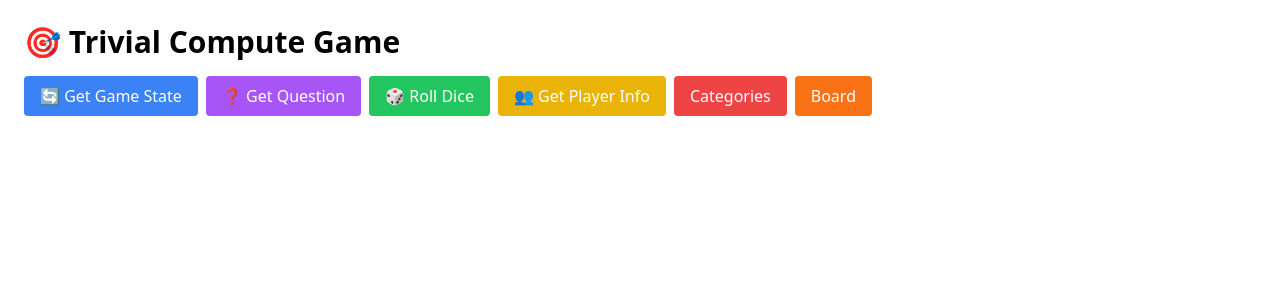
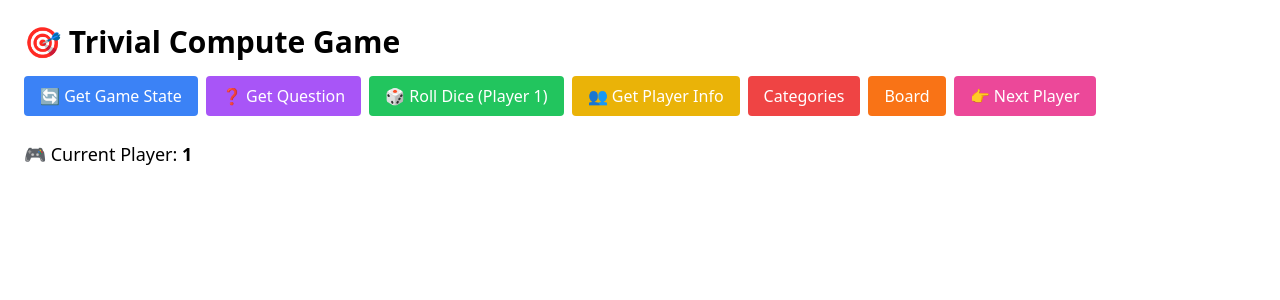
Before and after one commit to llvb418/Trivial-Compute, a React (Create React App) app in the folder frontend/: page /game/1 in a window 1280 px wide. Shown: the top 300 px of the page. Built offline with nearby package versions, Linux system fonts and the light colour scheme.

Commit message:
Added increment to dice roll + next player button

```diff
--- a/frontend/src/GamePage.js
+++ b/frontend/src/GamePage.js
@@ -8,6 +8,9 @@ function GamePage() {
   const [diceRoll, setDiceRoll] = useState(null);
   const [playerInfo, setPlayerInfo] = useState(null);
   const [categories, setCategories] = useState(null);
+
+  // NEW: track current player
+  const [currentPlayer, setCurrentPlayer] = useState(1);
 
   //get the game session id from the backend
   const fetchGameState = async () => {
@@ -20,6 +23,7 @@ function GamePage() {
       console.error("❌ Failed to fetch game state:", err);
     }
   };
+
   //get a random question from the backend
   const fetchQuestion = async () => {
     try {
@@ -39,13 +43,13 @@ function GamePage() {
     }
   };
 
-  //get the simulated dice roll number from the backend
+  //get the simulated dice roll number from the backend (now uses currentPlayer)
   const fetchDiceRoll = async () => {
     try {
-      const res = await fetch(`http://127.0.0.1:8000/api/roll-dice/${sessionId}/1/`, { method: "POST" }); // temp roll dice for player one
+      const res = await fetch(`http://127.0.0.1:8000/api/roll-dice/${sessionId}/${currentPlayer}/`, { method: "POST" });
       const data = await res.json();
       setDiceRoll(data);
-      console.log("🎲 Rolled:", data.roll_result);
+      console.log(`🎲 Player ${currentPlayer} rolled:`, data.roll_result);
     } catch (err) {
       console.error("❌ Error rolling dice:", err);
     }
@@ -85,6 +89,18 @@ function GamePage() {
     }
   };
 
+  // NEW: handle next player rotation
+  const nextPlayer = () => {
+    if (!playerInfo || playerInfo.length === 0) {
+      alert("Load player info first!");
+      return;
+    }
+    setCurrentPlayer((prev) => {
+      const next = prev + 1;
+      return next > playerInfo.length ? 1 : next;
+    });
+  };
+
   return (
     <div className="min-h-screen bg-white p-6">
       <h1 className="text-3xl font-bold mb-4">🎯 Trivial Compute Game</h1>
@@ -97,7 +113,7 @@ function GamePage() {
           ❓ Get Question
         </button>
         <button onClick={fetchDiceRoll} className="bg-green-500 text-white px-4 py-2 rounded">
-          🎲 Roll Dice
+          🎲 Roll Dice (Player {currentPlayer})
         </button>
         <button onClick={fetchPlayerInfo} className="bg-yellow-500 text-white px-4 py-2 rounded">
           👥 Get Player Info
@@ -108,8 +124,14 @@ function GamePage() {
         <button onClick={fetchBoard} className="bg-orange-500 text-white px-4 py-2 rounded">
           Board
         </button>
+        {/* NEW: Next Player button */}
+        <button onClick={nextPlayer} className="bg-pink-500 text-white px-4 py-2 rounded">
+          👉 Next Player
+        </button>
+      </div>
 
-      </div>
+      {/* NEW: Display Current Player */}
+      <p className="text-lg mb-4">🎮 Current Player: <strong>{currentPlayer}</strong></p>
 
       {categories !== null && (
         <p className="text-lg"> Categories: <strong>{JSON.stringify(categories)}</strong></p>
```
